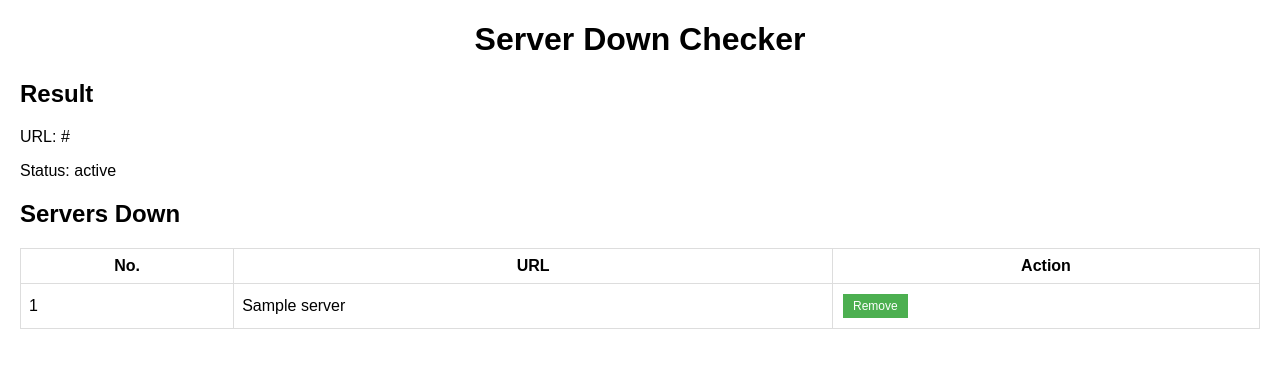
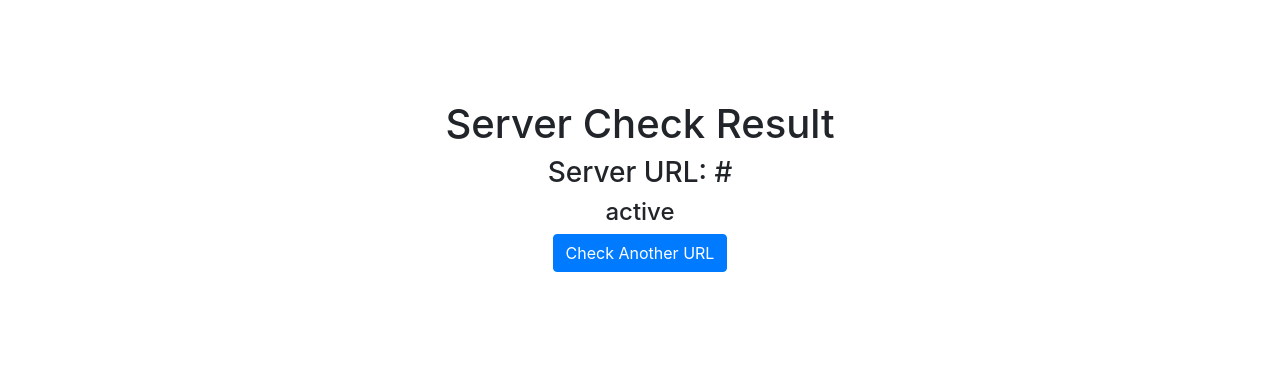
Before and after one commit to Kiki2356/checkserver, a Flask app: template templates/result.html in a window 1280 px wide. Shown: the top 368 px of the page. Run offline with Flask 2, Linux system fonts and the light colour scheme; the template is opened without the code that fills it: most values are stand-ins (such as "Sample title", 1, 10 or a date in 2020); some libraries are stand-ins or nearby versions.

Commit message:
Update result.html

```diff
--- a/templates/result.html
+++ b/templates/result.html
@@ -1,39 +1,22 @@
 <!DOCTYPE html>
 <html>
 <head>
-    <title>Server Down Checker</title>
-    <link rel="stylesheet" type="text/css" href="/static/style.css">
+    <title>Server Check Result</title>
+    <link rel="stylesheet" type="text/css" href="https://cdnjs.cloudflare.com/ajax/libs/bootstrap/4.6.0/css/bootstrap.min.css">
+    <style>
+        .container {
+            margin-top: 100px;
+        }
+    </style>
 </head>
 <body>
-    <h1>Server Down Checker</h1>
-
     <div class="container">
-        <h2>Result</h2>
-        <p>URL: {{ server_url }}</p>
-        <p>Status: {{ status }}</p>
-    </div>
-
-    <div class="container">
-        <h2>Servers Down</h2>
-        <table>
-            <tr>
-                <th>No.</th>
-                <th>URL</th>
-                <th>Action</th>
-            </tr>
-            {% for server in servers %}
-            <tr>
-                <td>{{ server[0] }}</td>
-                <td>{{ server[1] }}</td>
-                <td>
-                    <form action="/remove" method="post">
-                        <input type="hidden" name="server_id" value="{{ server[0] }}">
-                        <button type="submit">Remove</button>
-                    </form>
-                </td>
-            </tr>
-            {% endfor %}
-        </table>
+        <h1 class="text-center">Server Check Result</h1>
+        <h3 class="text-center">Server URL: {{ server_url }}</h3>
+        <h4 class="text-center">{{ status }}</h4>
+        <div class="text-center">
+            <a href="/" class="btn btn-primary">Check Another URL</a>
+        </div>
     </div>
 </body>
 </html>
```
